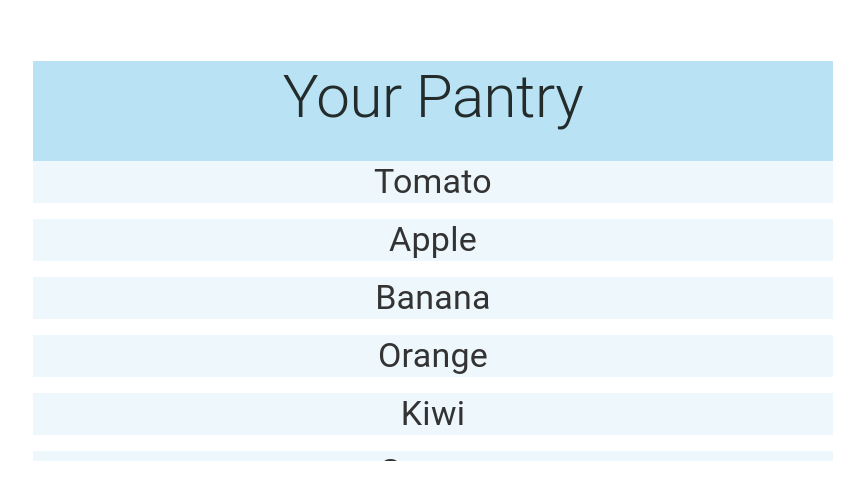
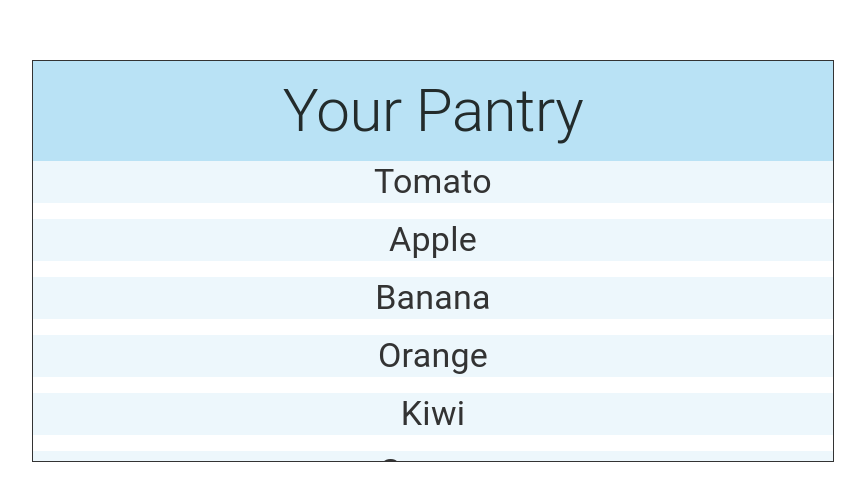
Before and after one commit to AbdurraoufE/pantry, a Next.js app: page / in a window 1280 px wide. Shown: the part 139-640 px from the top of the page, without its empty margins (207-1072 px from the left). Built offline with nearby package versions, Linux system fonts and the light colour scheme.

Commit message:
added border to box

```diff
--- a/app/page.js
+++ b/app/page.js
@@ -27,10 +27,15 @@ export default function Home() {
       alignItems="center"
       flexDirection={"column"}
     >
+      <Box border={"1px solid #333"}
+      >
       <Box
         width={"800px"}
         height={"100px"}
         bgcolor={"#b9e2f5"} // background color for pantry color
+        display={"flex"}
+        justifyContent={"center"}
+        alignItems={"center"}
       >
       <Typography
         variant={"h2"}
@@ -64,5 +69,6 @@ export default function Home() {
         ))}
       </Stack>
     </Box>
+    </Box>
   );
 }
```
